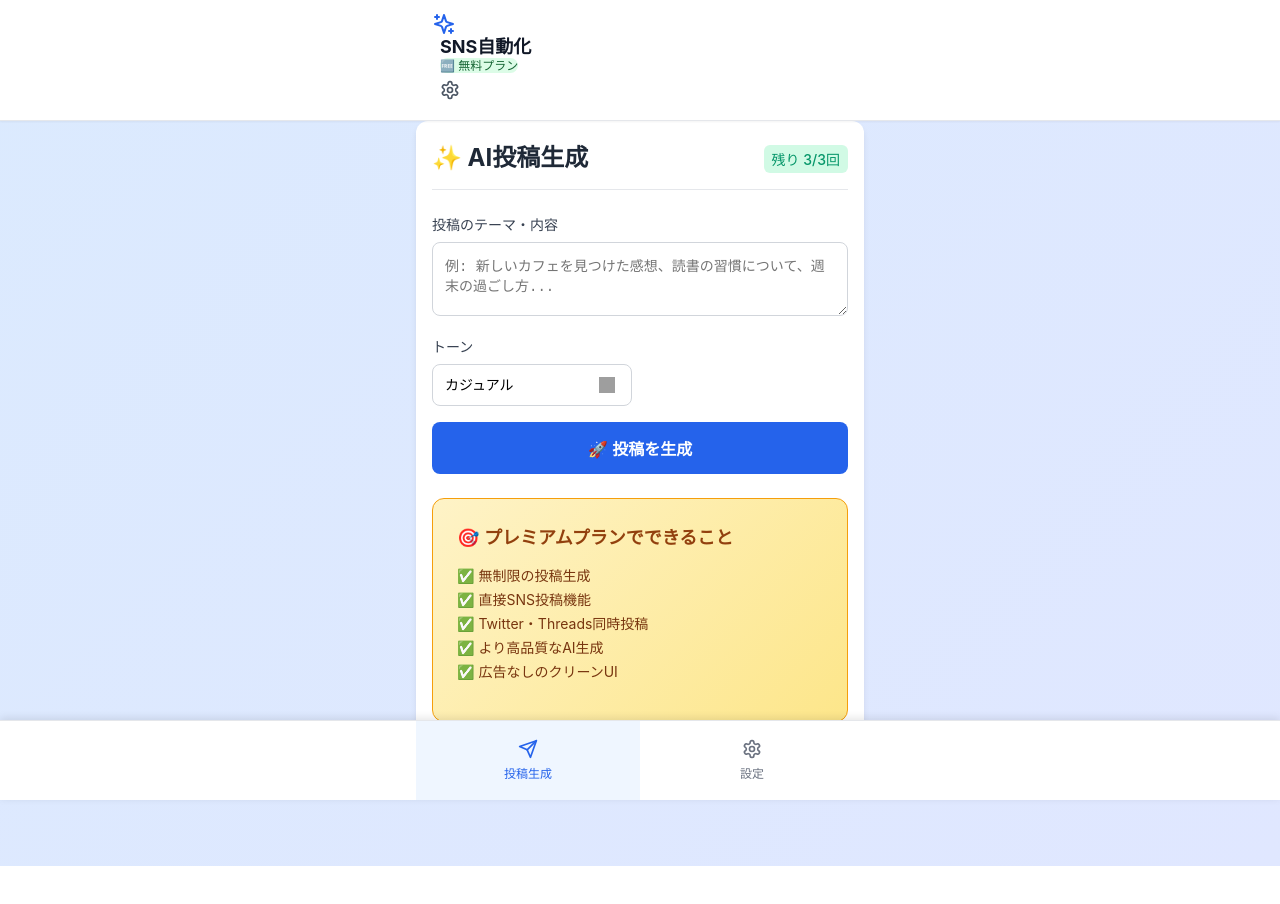
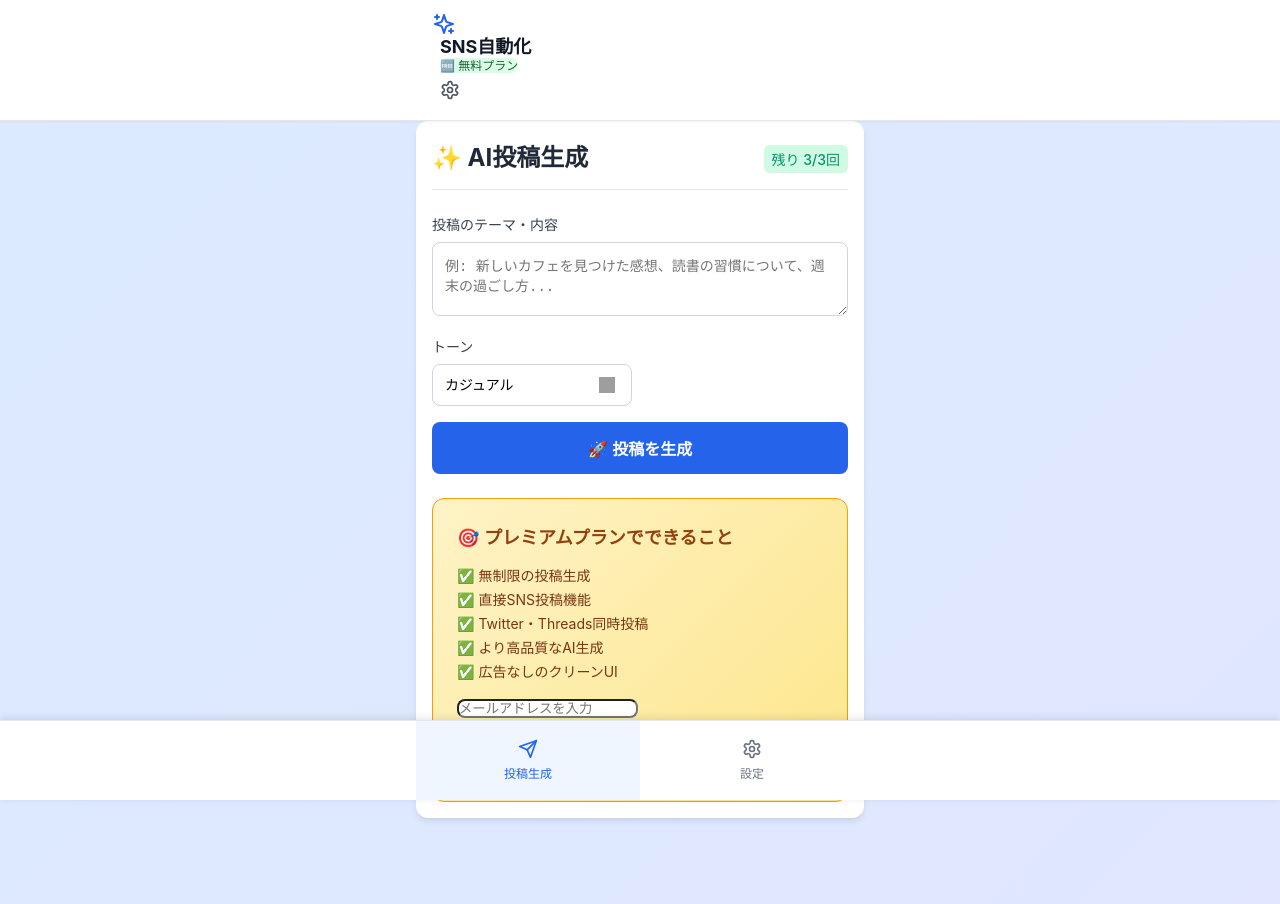
Before and after one commit to numaken/sns-automation-pwa, a React (Create React App) app: page / in a window 1280 px wide. Shown: the top 904 px of the page. Before the commit the page ends 866 px from the top, so only its background shows below. Built offline with nearby package versions, Linux system fonts and the light colour scheme; no server answers; grey boxes are pictures that could not be loaded.

Commit message:
UpgradeButton表示の復元（Stripe連携）

```diff
--- a/src/components/PostGenerator.jsx
+++ b/src/components/PostGenerator.jsx
@@ -341,7 +341,8 @@ const PostGenerator = ({ userPlan: initialUserPlan = 'free' }) => {
         </div>
       )}
 
-      {userPlan === 'free' && !error && (
+      {/*userPlan === 'free' && !error && ( */}
+      { userPlan === 'free' && (
         <div className="upgrade-promotion">
           <div className="promo-content">
             <h4>🎯 プレミアムプランでできること</h4>
@@ -353,8 +354,7 @@ const PostGenerator = ({ userPlan: initialUserPlan = 'free' }) => {
               <li>✅ 広告なしのクリーンUI</li>
             </ul>
 
-            {/* 20250802 comment out
-             <UpgradeButton onUpgradeSuccess={handleUpgradeSuccess} />*/}
+             <UpgradeButton onUpgradeSuccess={handleUpgradeSuccess} />
 
           </div>
         </div>
```
